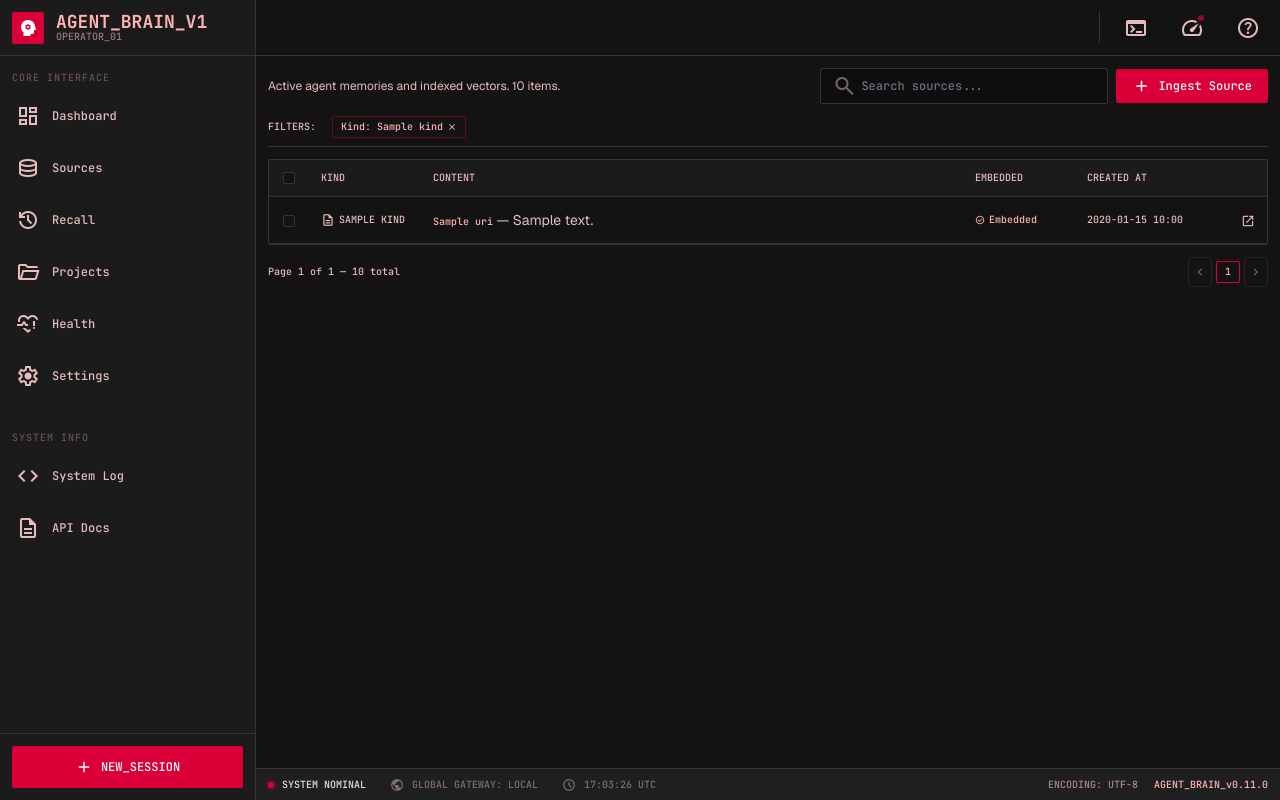
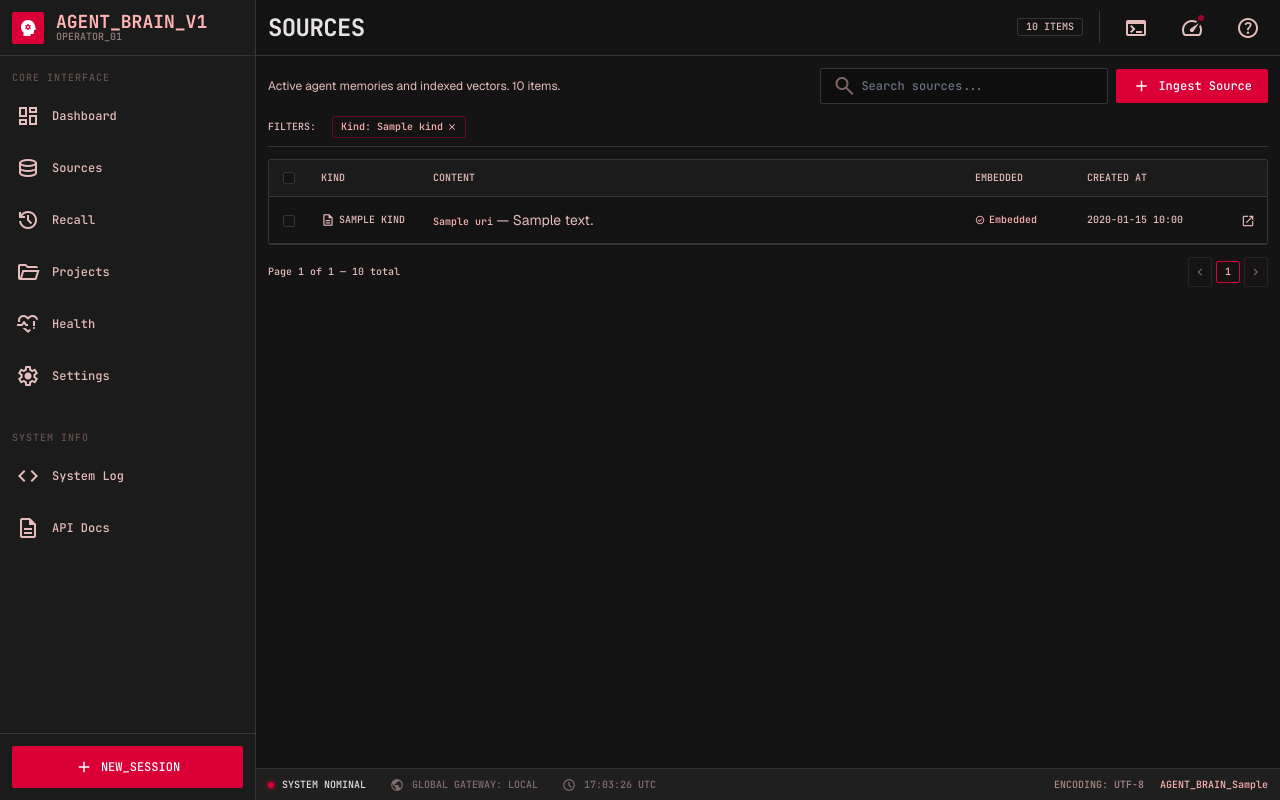
Before and after one commit to keertan-balaji/agent-brain, a Python web app: template src/brain/web/templates/sources.html in a window 1280 px wide. Run offline with Jinja, Linux system fonts and the light colour scheme; the template is opened without the code that fills it: most values are stand-ins (such as "Sample title", 1, 10 or a date in 2020); some libraries are stand-ins or nearby versions.

Commit message:
fix(v0.11.0): topbar blocks resolve correctly + sparkline edge cases + centralize version
- Fix 1: inline _topbar.html into base.html so {% block page_title %} and
  {% block topbar_meta %} are overridable by child templates (Jinja2 blocks
  inside {% include %} are silently ignored); delete partials/_topbar.html
- Fix 2: strengthen hero-value test with regex + integer assertion; add
  test_dashboard_topbar_renders_page_title and test_sources_topbar_renders_page_title
- Fix 3: guard sparkline_path macro against empty values list (bare M path)
- Fix 4: centralize app_version in templates_env.py globals; replace hardcoded
  v0.11.0 literals in templates with {{ app_version }}
- Fix 5: add missing `border` utility to sources header checkbox <input>
- Fix 6: wrap search input + button in <form action="/sources" method="get">
  with hidden kind input to preserve filter state on Enter

Co-Authored-By: Claude Sonnet 4.6 <noreply@anthropic.com>

```diff
--- a/src/brain/web/templates/base.html
+++ b/src/brain/web/templates/base.html
@@ -105,7 +105,28 @@
 {% include 'partials/_sidebar.html' %}
 <main class="pl-64 flex flex-col h-screen relative">
   <div class="crimson-scanline absolute inset-0 z-0 opacity-20"></div>
-  {% include 'partials/_topbar.html' %}
+  <!-- TOP NAVIGATION BAR -->
+  <header class="flex justify-between items-center w-full px-gutter h-14 bg-surface border-b border-surface-container-highest relative z-10">
+    <div class="flex items-center gap-8">
+      <div class="font-headline-md text-headline-md text-on-surface font-bold uppercase tracking-tight">
+        {% block page_title %}{% endblock %}
+      </div>
+    </div>
+    <div class="flex items-center gap-4">
+      {% block topbar_meta %}{% endblock %}
+      <div class="h-8 w-[1px] bg-surface-container-highest"></div>
+      <button class="p-2 hover:bg-surface-container-high text-on-surface-variant transition-colors rounded">
+        <span class="material-symbols-outlined">terminal</span>
+      </button>
+      <button class="p-2 hover:bg-surface-container-high text-on-surface-variant transition-colors rounded relative">
+        <span class="material-symbols-outlined">speed</span>
+        <span class="absolute top-2 right-2 w-1.5 h-1.5 bg-primary-container rounded-full animate-pulse"></span>
+      </button>
+      <button class="p-2 hover:bg-surface-container-high text-on-surface-variant transition-colors rounded">
+        <span class="material-symbols-outlined">help</span>
+      </button>
+    </div>
+  </header>
   <div class="flex-1 overflow-y-auto relative z-10">
     {% block content %}{% endblock %}
   </div>
@@ -126,7 +147,7 @@
     </div>
     <div class="flex items-center gap-4 font-label-sm text-label-sm text-outline">
       <span>ENCODING: UTF-8</span>
-      <span class="text-primary">AGENT_BRAIN_v0.11.0</span>
+      <span class="text-primary">AGENT_BRAIN_{{ app_version }}</span>
     </div>
   </footer>
 </main>
--- a/src/brain/web/templates/dashboard.html
+++ b/src/brain/web/templates/dashboard.html
@@ -11,7 +11,7 @@
       <span class="w-1.5 h-1.5 bg-primary-container rounded-full shadow-[0_0_4px_#da0037] animate-pulse"></span>
       Online
     </span>
-    <span class="px-2 py-0.5 border border-surface-container-highest text-on-surface-variant font-label-sm text-label-sm rounded uppercase">v0.11.0</span>
+    <span class="px-2 py-0.5 border border-surface-container-highest text-on-surface-variant font-label-sm text-label-sm rounded uppercase">{{ app_version }}</span>
   </div>
 {% endblock %}
 
--- a/src/brain/web/templates/macros.html
+++ b/src/brain/web/templates/macros.html
@@ -1,4 +1,5 @@
 {% macro sparkline_path(values, width=80, height=28) -%}
+  {%- if not values -%}M0,{{ height }}{%- else -%}
     {%- set maxv = (values | max) or 1 -%}
     {%- set n = (values | length) -%}
     {%- set step = width / ((n - 1) if n > 1 else 1) -%}
@@ -9,4 +10,5 @@
       {%- set _ = pts.append("%.1f,%.1f" % (x, y)) -%}
     {%- endfor -%}
     M{{ pts | join(' L') }}
+  {%- endif -%}
 {%- endmacro %}
--- a/src/brain/web/templates/partials/_topbar.html
+++ /dev/null
@@ -1,22 +0,0 @@
-<!-- TOP NAVIGATION BAR -->
-<header class="flex justify-between items-center w-full px-gutter h-14 bg-surface border-b border-surface-container-highest relative z-10">
-  <div class="flex items-center gap-8">
-    <div class="font-headline-md text-headline-md text-on-surface font-bold uppercase tracking-tight">
-      {% block page_title %}{% endblock %}
-    </div>
-  </div>
-  <div class="flex items-center gap-4">
-    {% block topbar_meta %}{% endblock %}
-    <div class="h-8 w-[1px] bg-surface-container-highest"></div>
-    <button class="p-2 hover:bg-surface-container-high text-on-surface-variant transition-colors rounded">
-      <span class="material-symbols-outlined">terminal</span>
-    </button>
-    <button class="p-2 hover:bg-surface-container-high text-on-surface-variant transition-colors rounded relative">
-      <span class="material-symbols-outlined">speed</span>
-      <span class="absolute top-2 right-2 w-1.5 h-1.5 bg-primary-container rounded-full animate-pulse"></span>
-    </button>
-    <button class="p-2 hover:bg-surface-container-high text-on-surface-variant transition-colors rounded">
-      <span class="material-symbols-outlined">help</span>
-    </button>
-  </div>
-</header>
--- a/src/brain/web/templates/sources.html
+++ b/src/brain/web/templates/sources.html
@@ -18,7 +18,8 @@
     <div>
       <p class="font-body-sm text-body-sm text-on-surface-variant">Active agent memories and indexed vectors. {{ page.total }} items.</p>
     </div>
-    <div class="flex items-center gap-2">
+    <form action="/sources" method="get" class="flex items-center gap-2">
+      <input type="hidden" name="kind" value="{{ kind or '' }}">
       <div class="relative">
         <input class="bg-surface-container-lowest border border-surface-container-highest text-on-surface text-label-md font-label-md w-72 h-9 px-10 rounded focus:outline-none focus:border-primary-container transition-colors" placeholder="Search sources..." type="text" name="q"/>
         <span class="material-symbols-outlined absolute left-3 top-1/2 -translate-y-1/2 text-on-surface-variant opacity-50">search</span>
@@ -26,7 +27,7 @@
       <button class="bg-primary-container text-white font-label-md text-label-md px-4 py-2 rounded hover:brightness-110 transition-all flex items-center gap-2">
         <span class="material-symbols-outlined text-[18px]">add</span> Ingest Source
       </button>
-    </div>
+    </form>
   </div>
 
   <!-- Active Filter Pills -->
@@ -50,7 +51,7 @@
       <thead>
         <tr class="border-b border-surface-container-highest bg-surface-container-low">
           <th class="p-3 font-label-sm text-label-sm text-on-surface-variant uppercase font-medium w-10 text-center">
-            <input class="bg-surface border-surface-container-highest rounded-sm w-3 h-3" type="checkbox"/>
+            <input class="bg-surface border border-surface-container-highest rounded-sm w-3 h-3" type="checkbox"/>
           </th>
           <th class="p-3 font-label-sm text-label-sm text-on-surface-variant uppercase font-medium w-28">Kind</th>
           <th class="p-3 font-label-sm text-label-sm text-on-surface-variant uppercase font-medium">Content</th>
--- a/src/brain/web/templates_env.py
+++ b/src/brain/web/templates_env.py
@@ -7,3 +7,4 @@ from pathlib import Path
 from fastapi.templating import Jinja2Templates
 
 templates = Jinja2Templates(directory=Path(__file__).parent / "templates")
+templates.env.globals["app_version"] = "v0.11.0"
```
Also changed, not shown: tests/test_web_render.py (+17 -4 lines). Lines whose indentation alone changed are shown as unchanged.
